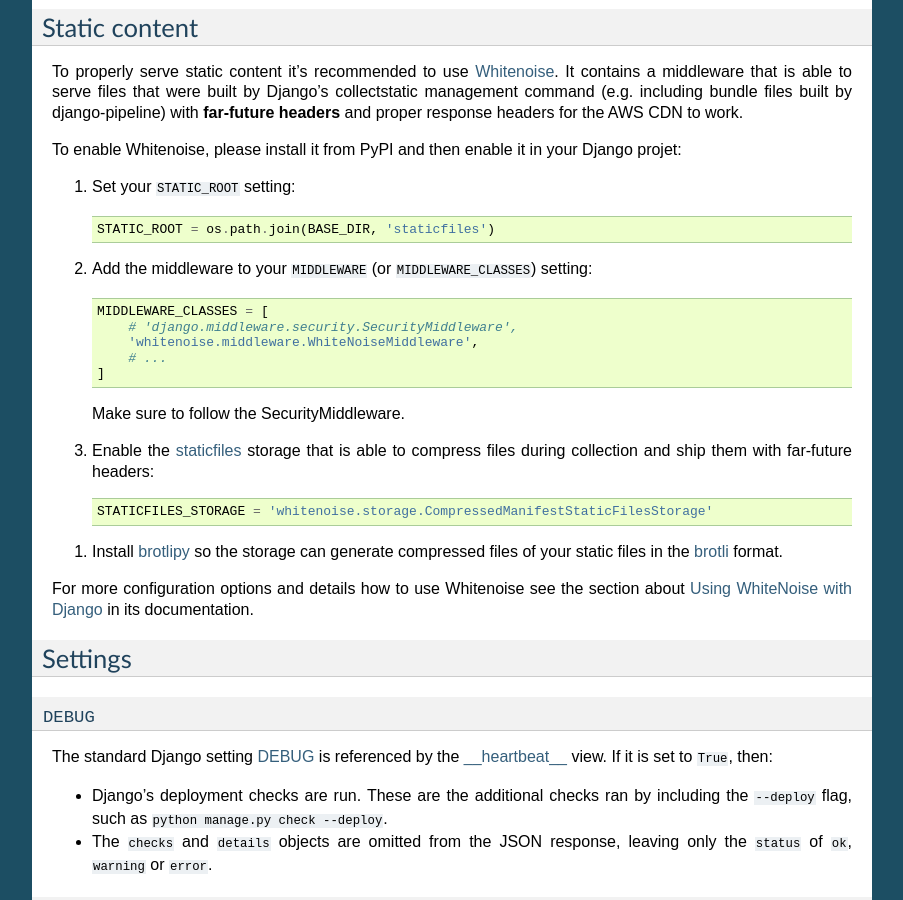
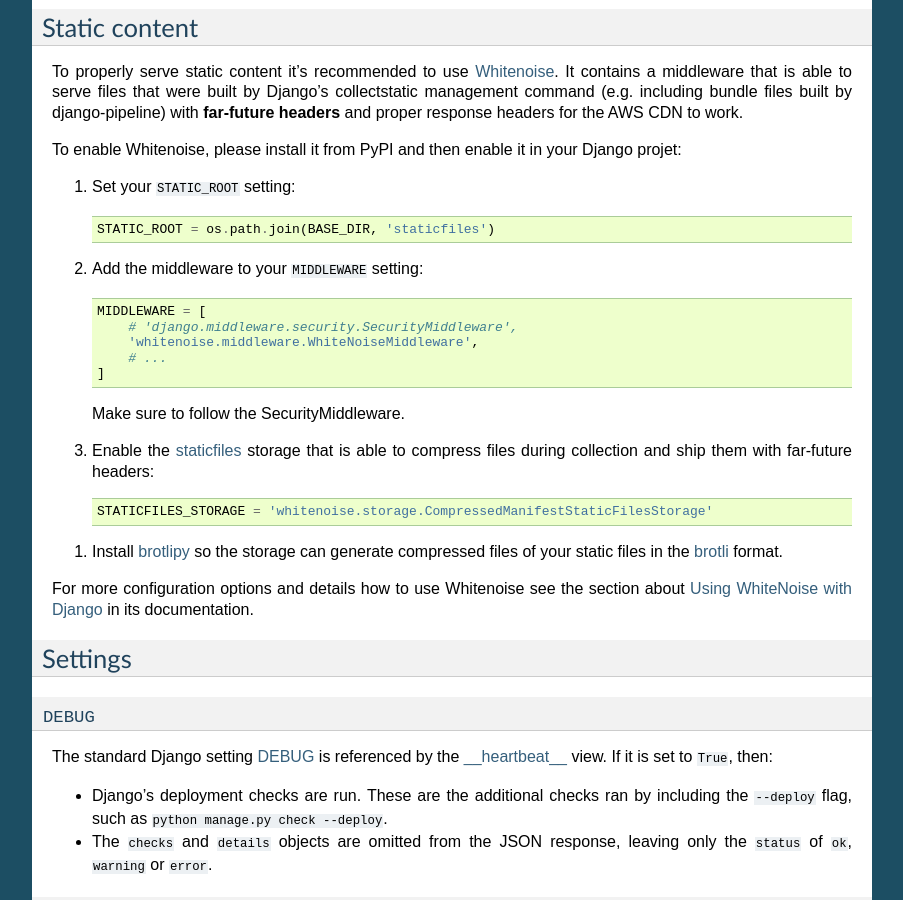
Before and after one commit to mozilla-services/python-dockerflow, a Sphinx documentation site: the page built from docs/django.rst, in a window 1280 px wide and 900 px high, scrolled down 6446 px. Shown: the whole window, without its empty margins (198-1101 px from the left). Built offline with Sphinx 7.4.7, drawn with Linux system fonts in a browser that asks for light colours.

Commit message:
MIDDLEWARE_CLASSES was removed in Django 2.0, 2017

```diff
--- a/docs/django.rst
+++ b/docs/django.rst
@@ -464,9 +464,9 @@
 
        STATIC_ROOT = os.path.join(BASE_DIR, 'staticfiles')
 
-#. Add the middleware to your ``MIDDLEWARE`` (or ``MIDDLEWARE_CLASSES``) setting::
+#. Add the middleware to your ``MIDDLEWARE`` setting::
 
-       MIDDLEWARE_CLASSES = [
+       MIDDLEWARE = [
            # 'django.middleware.security.SecurityMiddleware',
            'whitenoise.middleware.WhiteNoiseMiddleware',
            # ...
```
